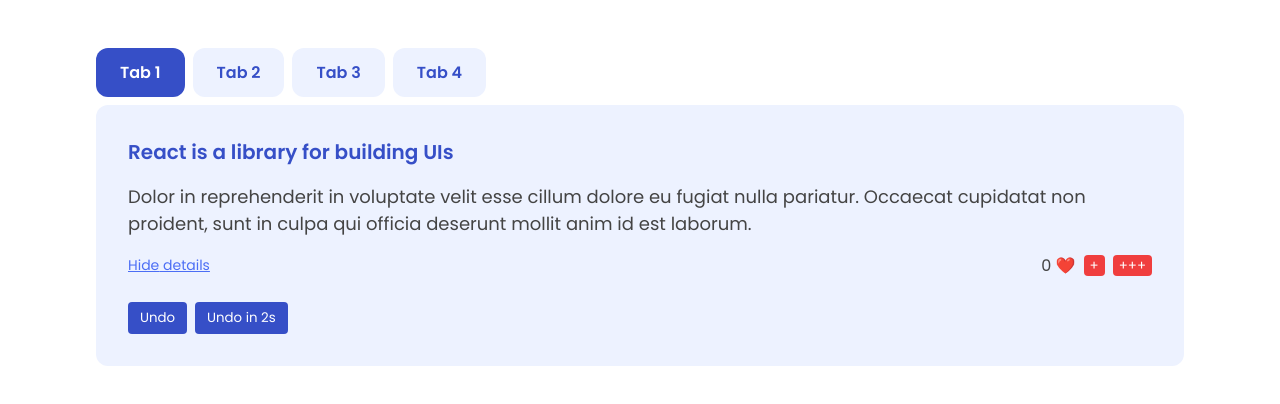
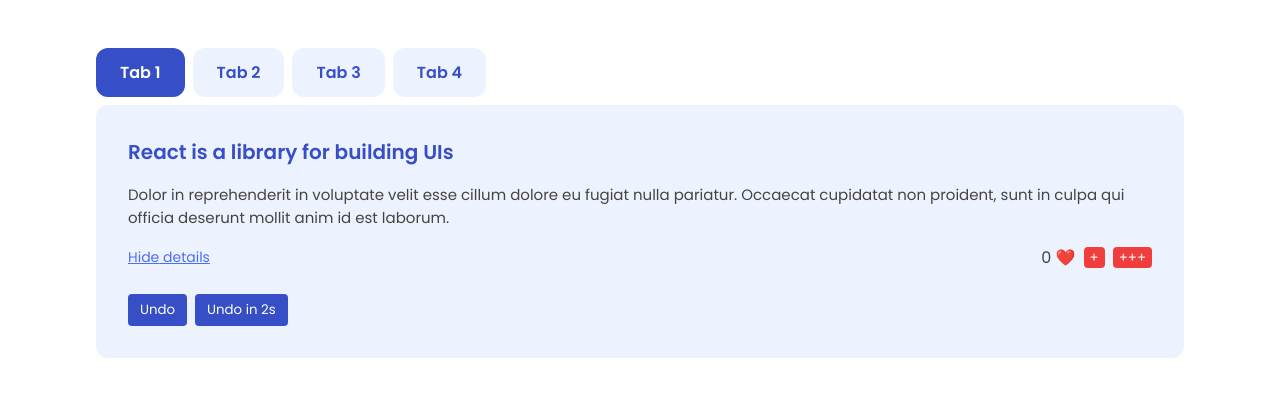
Before and after one commit to skmajumder/how-react-works, a React (Create React App) app: page / in a window 1280 px wide. Shown: the top 404 px of the page. Built offline with nearby package versions, Linux system fonts and the light colour scheme.

Commit message:
Diffing Rules

```diff
--- a/src/components/TabContent.js
+++ b/src/components/TabContent.js
@@ -5,7 +5,7 @@
   const [likes, setLikes] = useState(0);
 
   function handleInc() {
-    setLikes(likes + 1);
+    setLikes((likes) => likes + 1);
   }
 
   return (
--- a/src/index.css
+++ b/src/index.css
@@ -62,7 +62,7 @@
 }
 
 .tab-content p {
-  font-size: 18px;
+  font-size: 15px;
 }
 
 .tab-actions {
```
